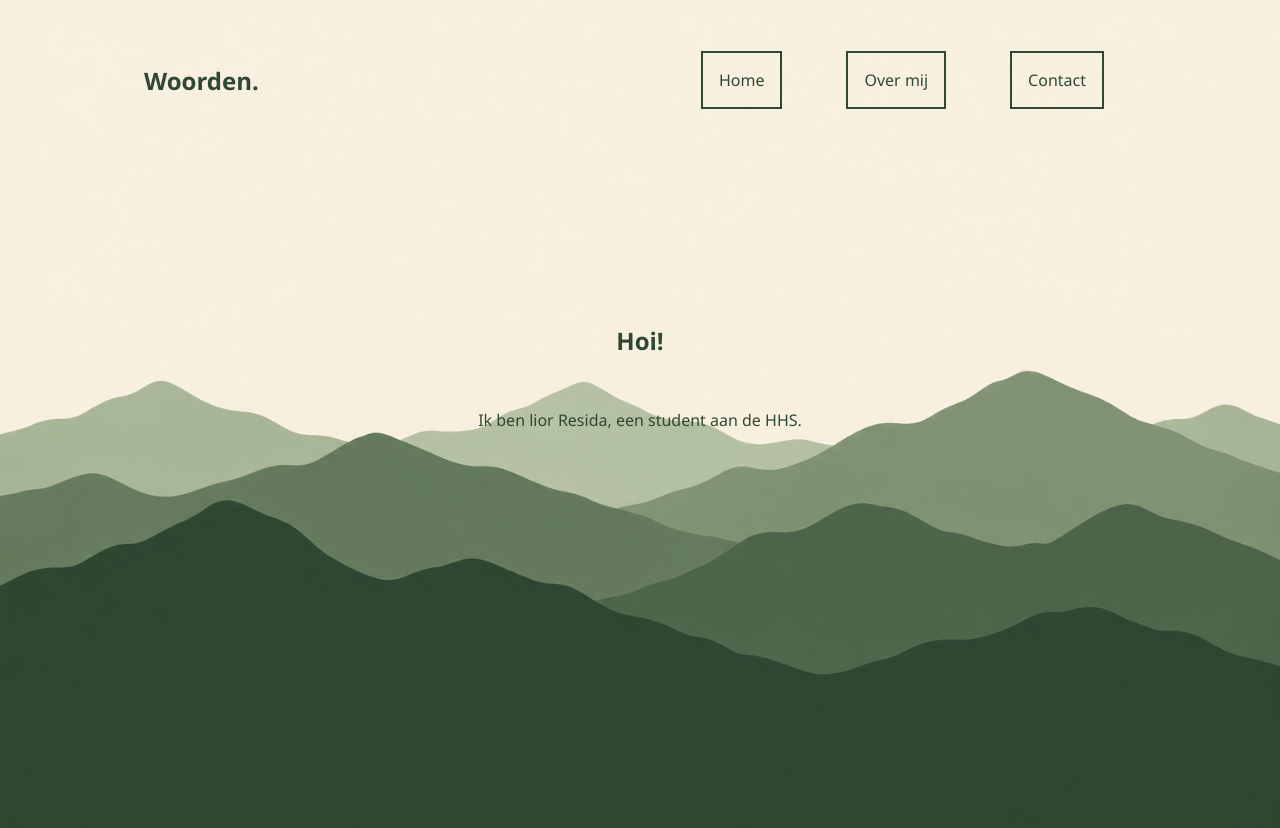
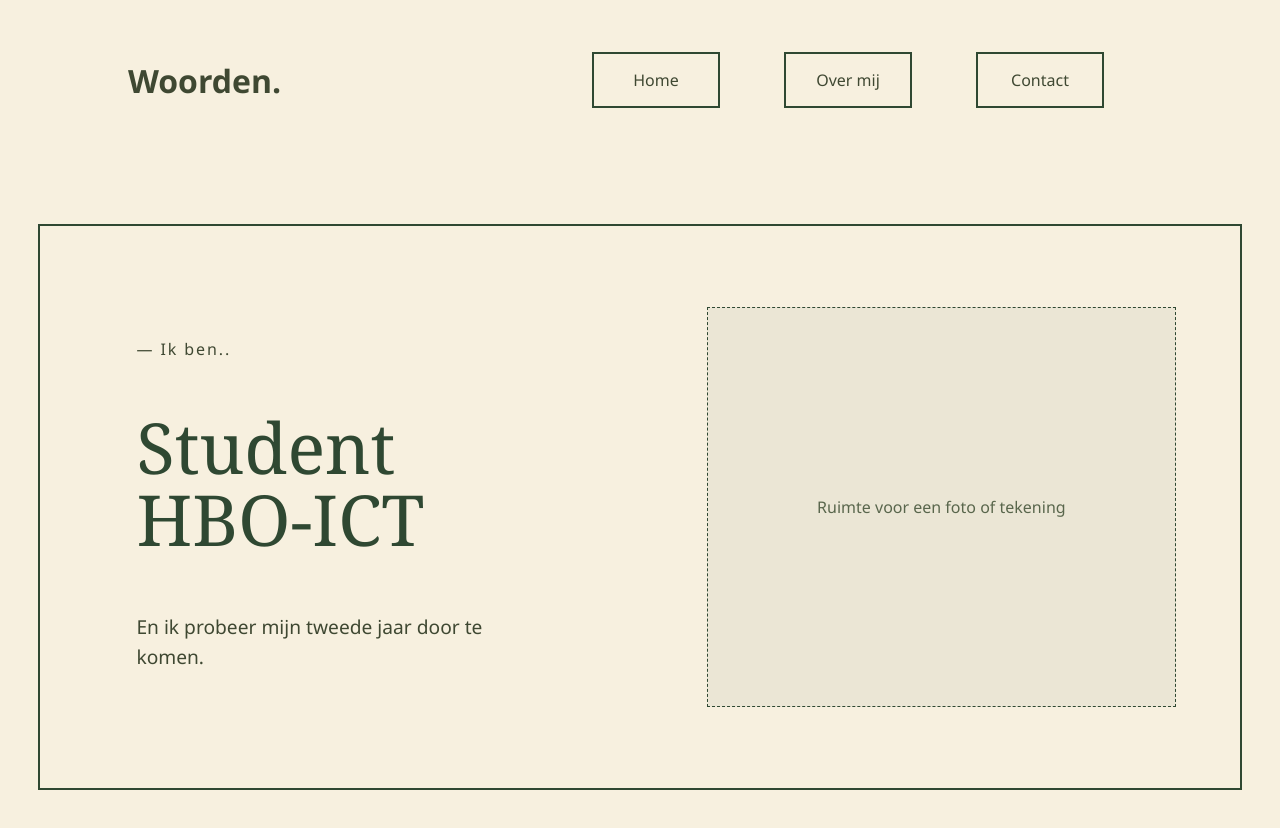
Before and after one commit to Iglorr/OP_1_PORTFOLIO-SITE, a plain HTML site: page index.html in a window 1280 px wide. Drawn offline with Linux system fonts and the light colour scheme.

Commit message:
Semantisch volgens W3schools wadafak...

```diff
--- a/index.html
+++ b/index.html
@@ -4,19 +4,14 @@
 <head>
     <meta charset="UTF-8">
     <meta name="viewport" content="width=device-width, initial-scale=1.0">
-    <title>Document</title>
+    <title>Lior Resida | HBO-ICT student</title>
     <link rel="stylesheet" href="style.css">
 </head>
 
 <body>
 
     <header>
-        <section>
-               <h1>Woorden.</h1>
-        </section>
-        <section>
-
-        </section>
+        <h1 class="site-name">Woorden.</h1>
         <nav>
             <ul>
                 <li><a href="wiebenik.html">Home</a></li>
@@ -24,7 +19,6 @@
                 <li><a href="blog.html">Contact</a></li>
             </ul>
         </nav>
-        </section>
     </header>
 
 
@@ -32,17 +26,20 @@
 
 
     <main>
-        <section id="spacer">
-            <h1>Hoi!</h1>
-            <p>Ik ben lior Resida, een student aan de HHS.</p>
+        <section class="intro" aria-labelledby="intro-title">
+            <hgroup class="intro-text">
+                <p class="intro-label">— Ik ben..</p>
+                <h2 id="intro-title">Student<br>HBO-ICT</h2>
+                <p class="intro-description">En ik probeer mijn tweede jaar door te komen.</p>
+            </hgroup>
+            <figure class="intro-placeholder">
+                <figcaption>Ruimte voor een foto of tekening</figcaption>
+            </figure>
         </section>
     </main>
 
 
 
-    <footer>
-
-    </footer>
 </body>
 
 </html>
--- a/style.css
+++ b/style.css
@@ -3,24 +3,27 @@
   padding: 1rem;
 }
 
+html::-webkit-scrollbar,
+body::-webkit-scrollbar {
+    display: none;
+}
+
 body, html {
   font-family: "Bahnschrift", "Segoe UI", Arial, sans-serif;
-  color: #2F4832;
+  color: #3F4832;
   margin: 0;
   padding: 0;
   height: 100%;
   font-size: 16px;
+  scrollbar-width: none;
 }
 
-/* De achtergrond scrollt met de pagina mee omhoog, zonder JavaScript. */
+
+
+
 body {
     min-height: 150vh;
-    background-color: #304832;
-    background-image: url("assets/bergen-groen.png");
-    background-size: cover;
-    background-position: center top;
-    background-repeat: no-repeat;
-    background-attachment: scroll;
+    background-color: #f7f0df;
 }
 
 ul {
@@ -38,7 +41,11 @@ a {
 }
 
 header nav a {
-    display: inline-block;
+    display: inline-flex;
+    width: 8rem;
+    height: 3.5rem;
+    justify-content: center;
+    align-items: center;
     border: 2px solid #2F4832;
     white-space: nowrap;
 }
@@ -54,23 +61,73 @@ header {
 }
 
 main {
-    display: column;
-    justify-content: center;
-    align-items: center;
+    padding: 4rem clamp(1rem, 3vw, 3rem) 4rem;
 }
 
-main section {
-
-    text-align: center;
-    display: column;
+.site-name {
+    margin-block: 1em;
+    font-size: 2rem;
+    font-weight: 700;
 }
 
-#spacer {
-
-    margin-top: 6rem;
+.intro {
+    display: grid;
+    grid-template-columns: 1.15fr 1fr;
+    align-items: center;
+    gap: clamp(2rem, 5vw, 5rem);
+    max-width: 88rem;
+    min-height: 28rem;
+    margin-inline: auto;
+    padding: clamp(1.5rem, 5vw, 5rem);
+    border: 2px solid #2F4832;
 }
 
-/*Responsiveness */
+
+.intro-label {
+    font-size: 1rem;
+    letter-spacing: 0.12em;
+}
+
+.intro-text h2 {
+    margin-block: 1.25rem 1.5rem;
+    font-family: Georgia, "Times New Roman", serif;
+    font-size: clamp(2.75rem, 5.5vw, 5.5rem);
+    line-height: 1.02;
+    font-weight: 400;
+    color: #2F4832;
+}
+
+.intro-description {
+    max-width: 25rem;
+    font-size: 1.2rem;
+    line-height: 1.6;
+}
+
+.intro-placeholder {
+    margin: 0;
+    display: flex;
+    align-items: center;
+    justify-content: center;
+    width: 100%;
+    min-width: 0;
+    aspect-ratio: 1;
+    max-height: 25rem;
+    border: 1px dashed #2F4832;
+    background-color: rgb(47 72 50 / 6%);
+    color: #59664c;
+    text-align: center;
+}
+
+@media (max-width: 42rem) {
+    .intro {
+        grid-template-columns: 1fr;
+    }
+
+    .intro-placeholder {
+        aspect-ratio: 4 / 3;
+    }
+}
+
 @media (max-width: 60rem) {
     header {
         margin-inline: 1rem;
```
Also changed, not shown: blog.html (+12 -3 lines), projecten.html (+12 -3 lines), wiebenik.html (+12 -4 lines), assets/bergen-groen.png (deleted).
